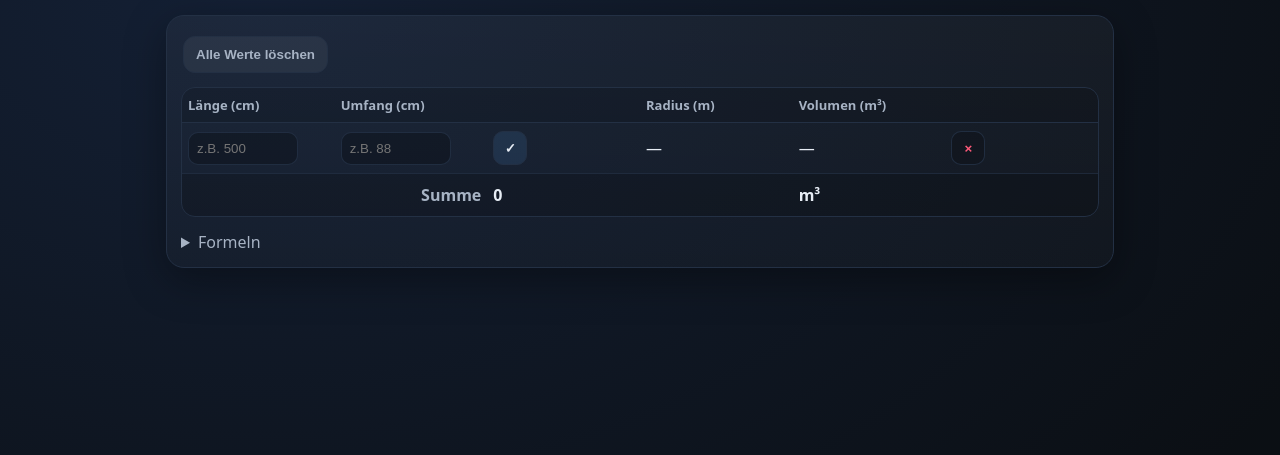
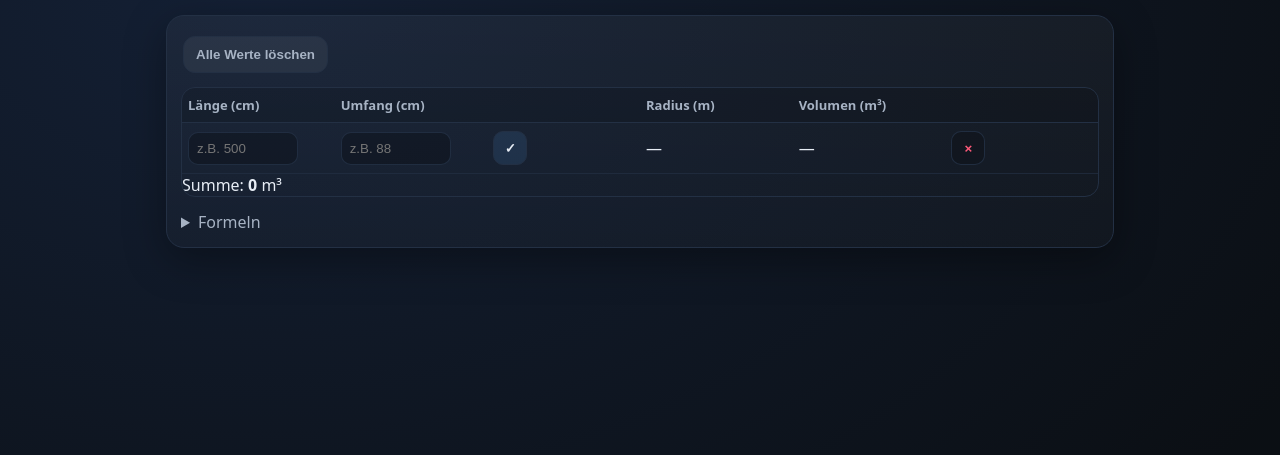
Before and after one commit to s31z/holz-rechner, a plain HTML site: page index.html in a window 1280 px wide. Shown: the part 97-552 px from the top of the page. Drawn offline with Linux system fonts and the light colour scheme.

Commit message:
Update index.html

```diff
--- a/index.html
+++ b/index.html
@@ -32,14 +32,14 @@
           </thead>
           <tbody></tbody>
           <tfoot>
-            <tr>
-              <td colspan="2" class="sumLabel">Summe</td>
-              <td colspan="2" id="sumCell" class="sumValue">0</td>
-              <td> m³</td>
-              <td></td>
-            </tr>
           </tfoot>
         </table>
+
+        <div class="sumBar">
+          <span>Summe:</span>
+          <strong id="sumCell">0,00</strong>
+          <span>m³</span>
+        </div>
       </div>
 
       <details class="details">
```
